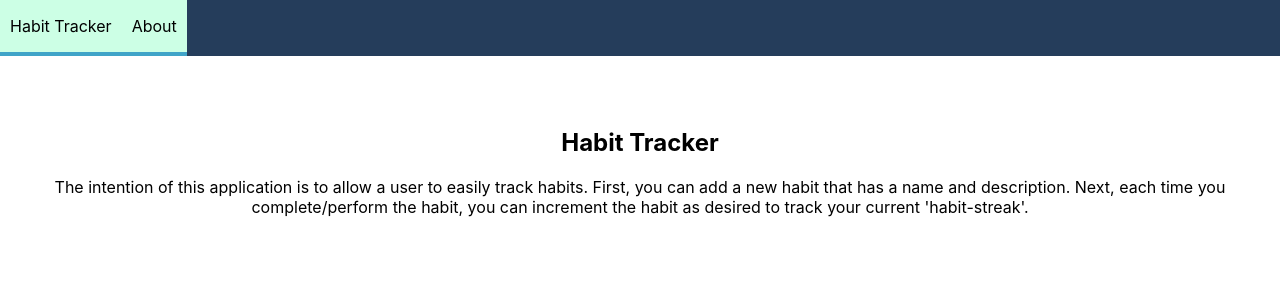
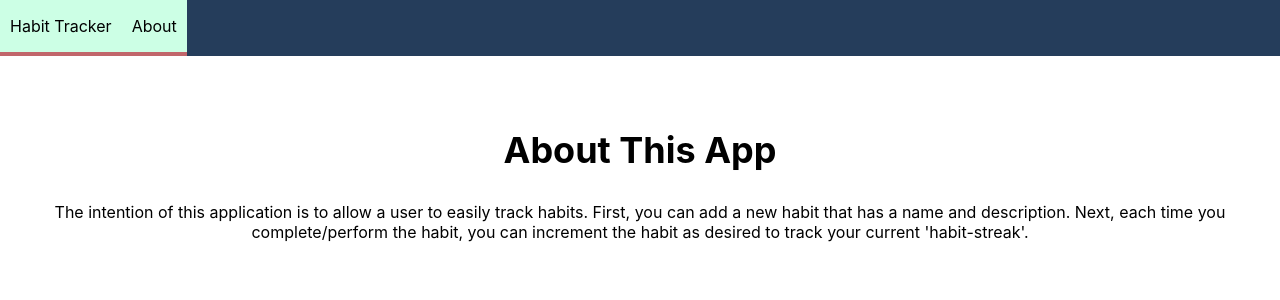
Before and after one commit to aburk3/habit-tracker, a React (Create React App) app in the folder habit-tracker-client/: page /about in a window 1280 px wide. Shown: the top 300 px of the page. Built offline with nearby package versions, Linux system fonts and the light colour scheme.

Commit message:
Changed About page header and updated the Navbar stylesheet

```diff
--- a/habit-tracker-client/src/components/About/About.js
+++ b/habit-tracker-client/src/components/About/About.js
@@ -1,10 +1,12 @@
 import React from 'react';
 import Header from '../Header';
 
-const About = () => {
+const About = props => {
   return (
     <>
-      <Header />
+      <h2>
+        <Header path={props.location.pathname} />
+      </h2>
 
       <div>
         The intention of this application is to allow a user to easily track
--- a/habit-tracker-client/src/components/Header.js
+++ b/habit-tracker-client/src/components/Header.js
@@ -8,7 +8,7 @@ const Header = props => {
       case '/new':
         return 'Create a new habit';
       case '/about':
-        return 'About this App';
+        return 'About This App';
       default:
         return 'Habit Tracker';
     }
--- a/habit-tracker-client/src/components/Navigation/NavigationItems/NavigationItem/NavigationItem.module.css
+++ b/habit-tracker-client/src/components/Navigation/NavigationItems/NavigationItem/NavigationItem.module.css
@@ -16,7 +16,7 @@
 .NavigationItem a:hover,
 .NavigationItem a:active,
 .NavigationItem a.active {
-  color: #40a4c8;
+  color: #c1666b;
 }
 
 @media (min-width: 500px) {
@@ -39,7 +39,7 @@
   .NavigationItem a:active,
   .NavigationItem a.active {
     background-color: #ccffe5;
-    border-bottom: 4px solid #40a4c8;
+    border-bottom: 4px solid #c1666b;
     color: black;
   }
 }
```
